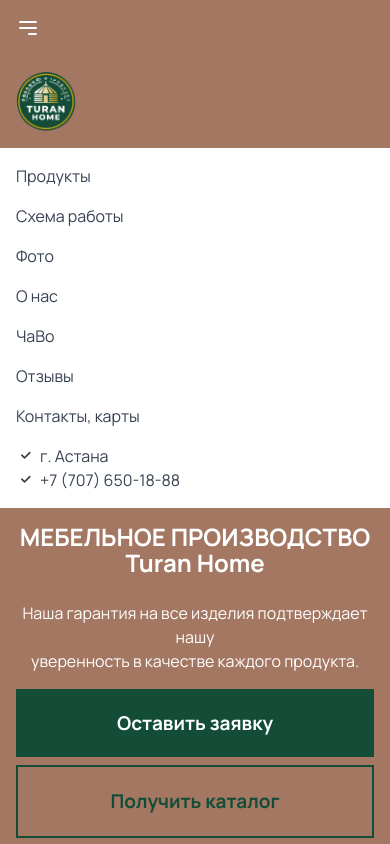
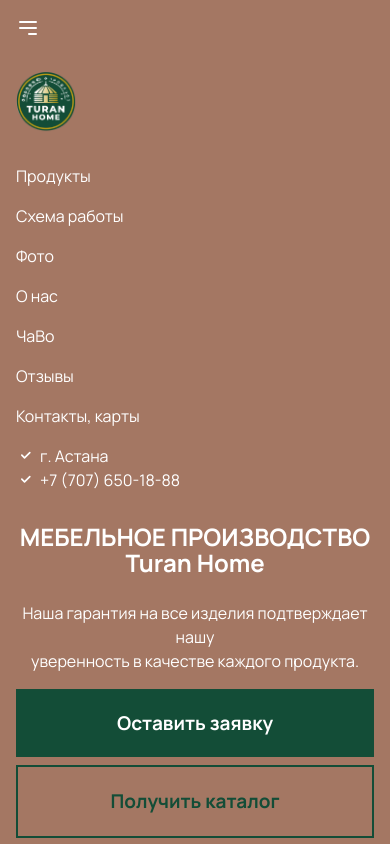
Before and after one commit to lyerzhanl/turan-home, a React (Vite) app: page / in a window 390 px wide. Both pictures are taken after a click on the button 28 px from the left and 28 px from the top of the page. Shown: the top 844 px of the page. Built offline with nearby package versions, Linux system fonts and the light colour scheme.

Commit message:
upd: layout background color

```diff
--- a/src/components/HowWeWork.jsx
+++ b/src/components/HowWeWork.jsx
@@ -26,14 +26,14 @@
 
 const HowWeWork = () => {
   return (
-    <section className="py-12 h-[120%]" id="process">
+    <section className="py-12 md:h-[120%]" id="process">
       <div className="mx-auto flex flex-col lg:flex-row md:px-4 lg:px-0">
         {/* Изображение */}
-        <div className="lg:w-1/2 bg-gray-200 h-64 lg:h-auto">
+        <div className="lg:w-1/2 bg-gray-200 lg:h-auto">
           <img
             src="/img/11.jpg"
             alt="Как мы работаем"
-            className="w-full md:h-full"
+            className="w-full h-min md:h-full"
           />
         </div>
 
--- a/src/components/Navbar.jsx
+++ b/src/components/Navbar.jsx
@@ -94,32 +94,32 @@
 
       {/* Mobile Menu */}
       {isOpen && (
-        <div className="lg:hidden bg-white p-4">
+        <div className="lg:hidden p-4">
           <nav className="space-y-4">
-            <a href="#products" className="block text-gray-700">
+            <a href="#products" className="block text-white">
               Продукты
             </a>
-            <a href="#process" className="block text-gray-700">
+            <a href="#process" className="block text-white">
               Схема работы
             </a>
-            <a href="#photo" className="block text-gray-700">
+            <a href="#photo" className="block text-white">
               Фото
             </a>
-            <a href="#about" className="block text-gray-700">
+            <a href="#about" className="block text-white">
               О нас
             </a>
-            <a href="#faq" className="block text-gray-700">
+            <a href="#faq" className="block text-white">
               ЧаВо
             </a>
-            <a href="#reviews" className="block text-gray-700">
+            <a href="#reviews" className="block text-white">
               Отзывы
             </a>
-            <a href="#contacts" className="block text-gray-700">
+            <a href="#contacts" className="block text-white">
               Контакты, карты
             </a>
           </nav>
           <div className="mt-4">
-            <div className="flex items-center text-gray-700">
+            <div className="flex items-center text-white">
               <svg
                 xmlns="http://www.w3.org/2000/svg"
                 className="h-5 w-5 mr-1"
@@ -136,7 +136,7 @@
               </svg>
               г. Астана
             </div>
-            <div className="flex items-center text-gray-700">
+            <div className="flex items-center text-white">
               <svg
                 xmlns="http://www.w3.org/2000/svg"
                 className="h-5 w-5 mr-1"
```
